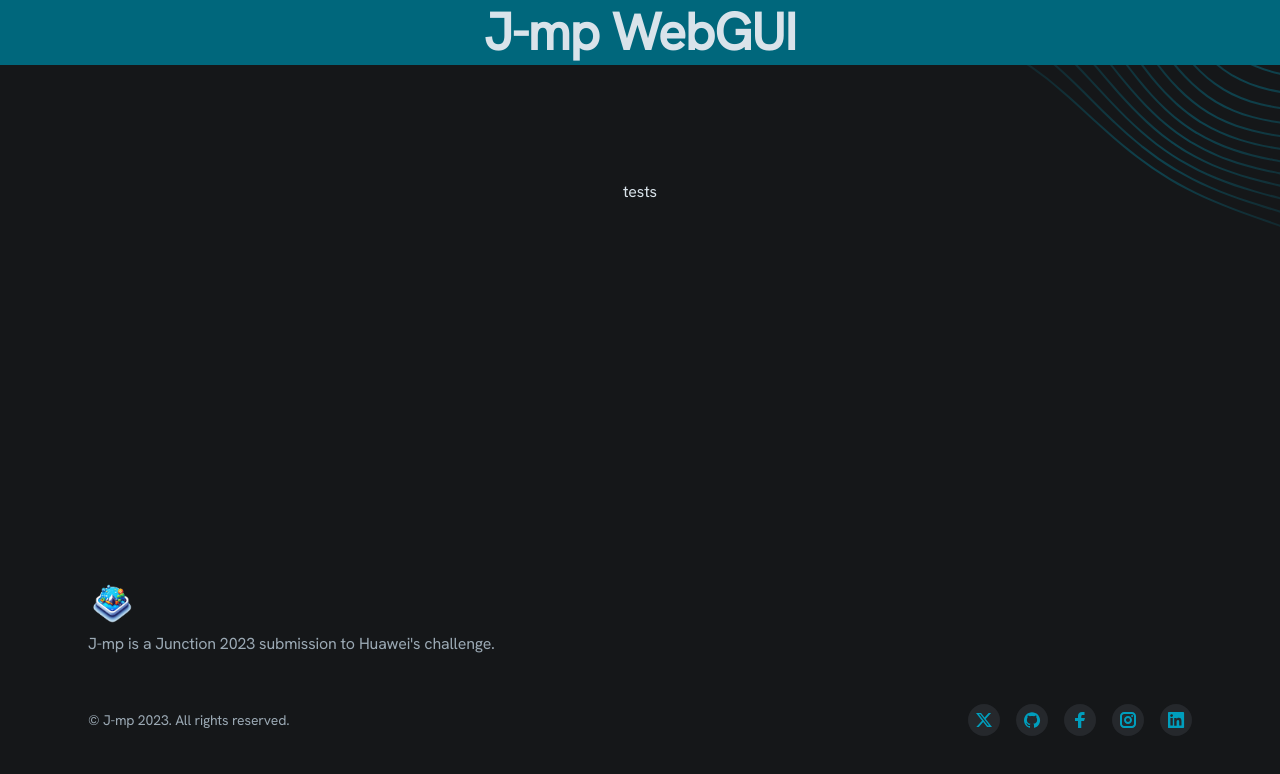
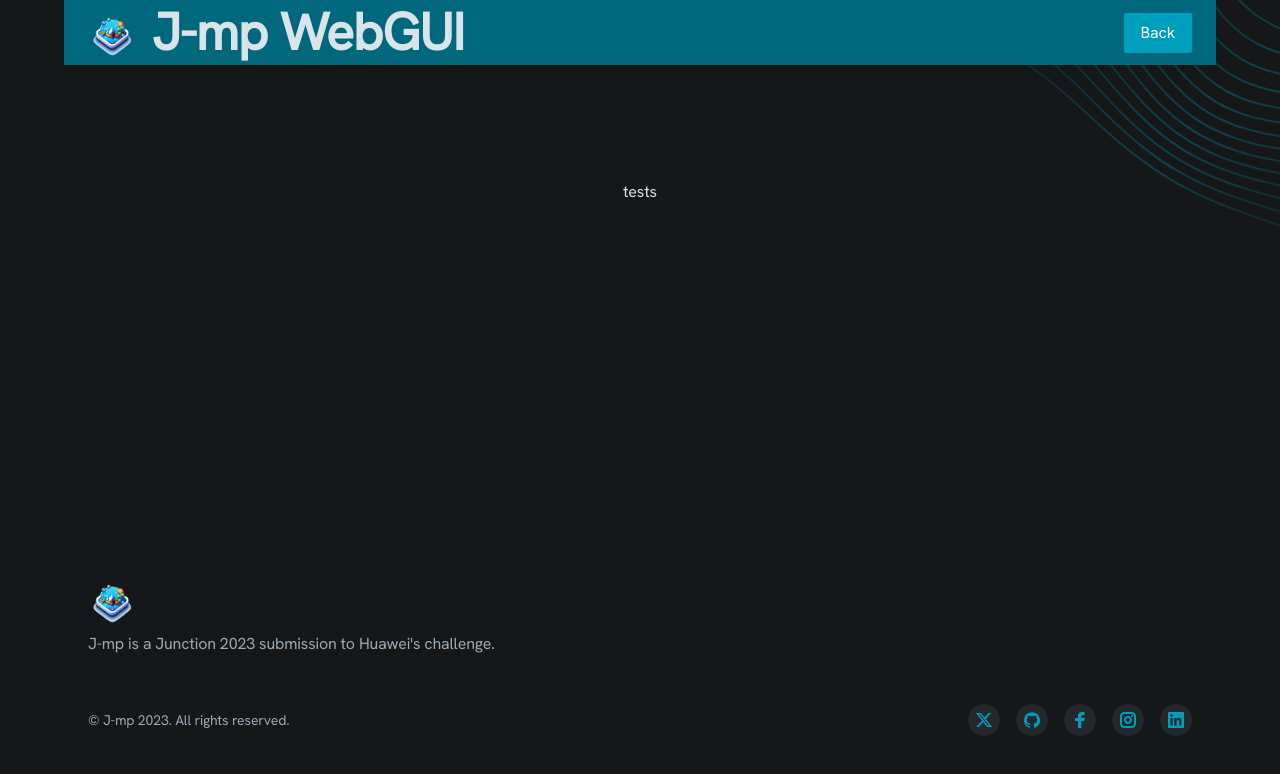
Before and after one commit to Mankeli-Software/junction2023, a Next.js app in the folder website/: page /webpanel in a window 1280 px wide. Shown: the top 774 px of the page. Built offline with nearby package versions, Linux system fonts and the light colour scheme.

Commit message:
WebGUI Header done

```diff
--- a/website/components/webpanel_header.tsx
+++ b/website/components/webpanel_header.tsx
@@ -1,9 +1,37 @@
+import Link from 'next/link'
+import Image from 'next/image'
+import JmpLogoRound from '@/public/images/j-mp_icon_noBG.png'
+
 export default function WebpanelHeader() {
     return(
-    <header className="absolute w-full z-30">
-        <div className="bg-purple-700 text-center">
-            <h1 className="h1">J-mp WebGUI</h1>
+
+    <header className="absolute w-full z-30 ">
+      <div className="max-w-6xl mx-auto px-4 sm:px-6 bg-purple-700">
+        <div className="flex items-center h-full">
+          {/* Site branding */}
+          <div className="shrink-0 mr-4">
+            {/* Logo */}
+            <Link href="/" className="block" aria-label="Cruip">
+              <Image className="rounded-full" src={JmpLogoRound} width={48} height={48} alt="J-mp logo" />
+            </Link>
+          </div>
+          <div className="shrink-0 mr-4">
+            <h1 className="h1 center font-bold">J-mp WebGUI</h1>
+          </div>
+
+          {/* Desktop navigation */}
+          <nav className="hidden md:flex md:grow">
+            {/* Desktop sign in links */}
+            <ul className="flex grow justify-end flex-wrap items-center">
+              <li>
+                <Link href="/" className="btn-sm text-white bg-purple-600 hover:bg-purple-700 ml-3">
+                  Back
+                </Link>
+              </li>
+            </ul>
+          </nav>
         </div>
+      </div>
     </header>
     )
 }
```
